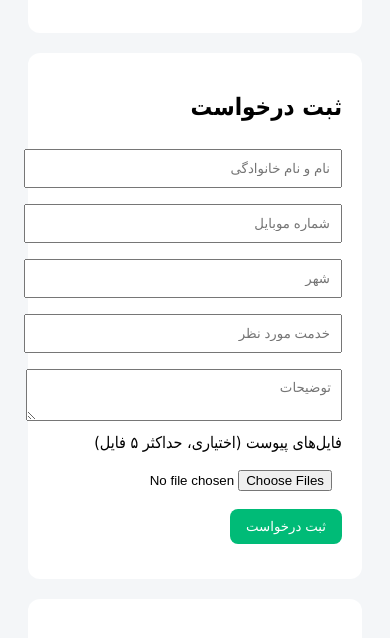
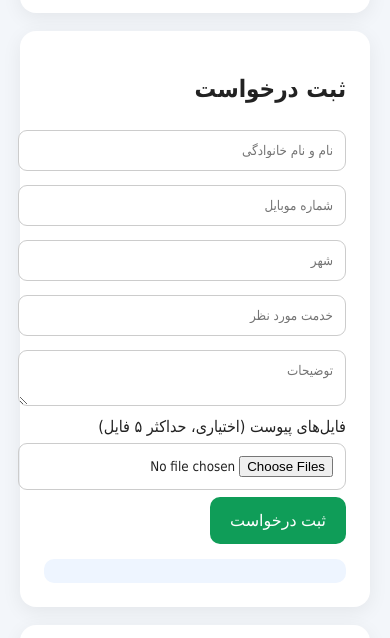
Before and after one commit to hamedgholamzade-art/service-request, a plain HTML site: page index.html in a window 390 px wide. Shown: the part 298-936 px from the top of the page. Drawn offline with Linux system fonts and the light colour scheme.

Commit message:
Update style.css

```diff
--- a/style.css
+++ b/style.css
@@ -1 +1 @@
-body{font-family:tahoma;direction:rtl;background:#f4f6f8;padding:20px}.card{background:#fff;padding:20px;border-radius:12px;max-width:900px;margin:20px auto}input,textarea,select{width:100%;padding:10px;margin:8px 0}button{padding:10px 16px;background:#0b7;color:#fff;border:0;border-radius:8px}
+body{font-family:tahoma;direction:rtl;background:#f3f6fa;margin:0;padding:20px;color:#222}.container{max-width:1000px;margin:auto}.card{background:#fff;border-radius:16px;padding:24px;margin-bottom:18px;box-shadow:0 5px 20px #0001}input,textarea,select{width:100%;padding:12px;margin:7px 0;border:1px solid #ccc;border-radius:9px;font-family:inherit}.btn{display:inline-block;text-decoration:none;border:0;border-radius:10px;padding:14px 20px;background:#1769e0;color:#fff;cursor:pointer;font-size:16px}.green{background:#0f9d58}.quick{display:grid;grid-template-columns:1fr 1fr;gap:14px;margin-top:18px}.quick .btn{font-weight:bold;text-align:center}.result{margin-top:15px;padding:15px;background:#f7fafc;border-radius:10px}.notice{padding:12px;background:#eef5ff;border-radius:10px}@media(max-width:650px){.quick{grid-template-columns:1fr}}
```
